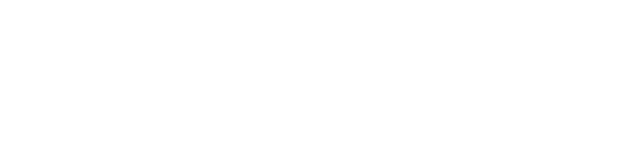
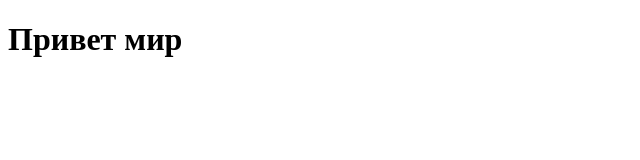
Before and after one commit to alman63/test, a plain HTML site: page index.html in a window 1280 px wide. Shown: the whole page, without its empty margins (0-640 px from the left). Drawn offline with Linux system fonts and the light colour scheme.

Commit message:
feat: add h1

```diff
--- a/index.html
+++ b/index.html
@@ -5,5 +5,7 @@
     <meta name="viewport" content="width=device-width, initial-scale=1.0" />
     <title>Document</title>
   </head>
-  <body></body>
+  <body>
+    <h1>Привет мир</h1>
+  </body>
 </html>
```
